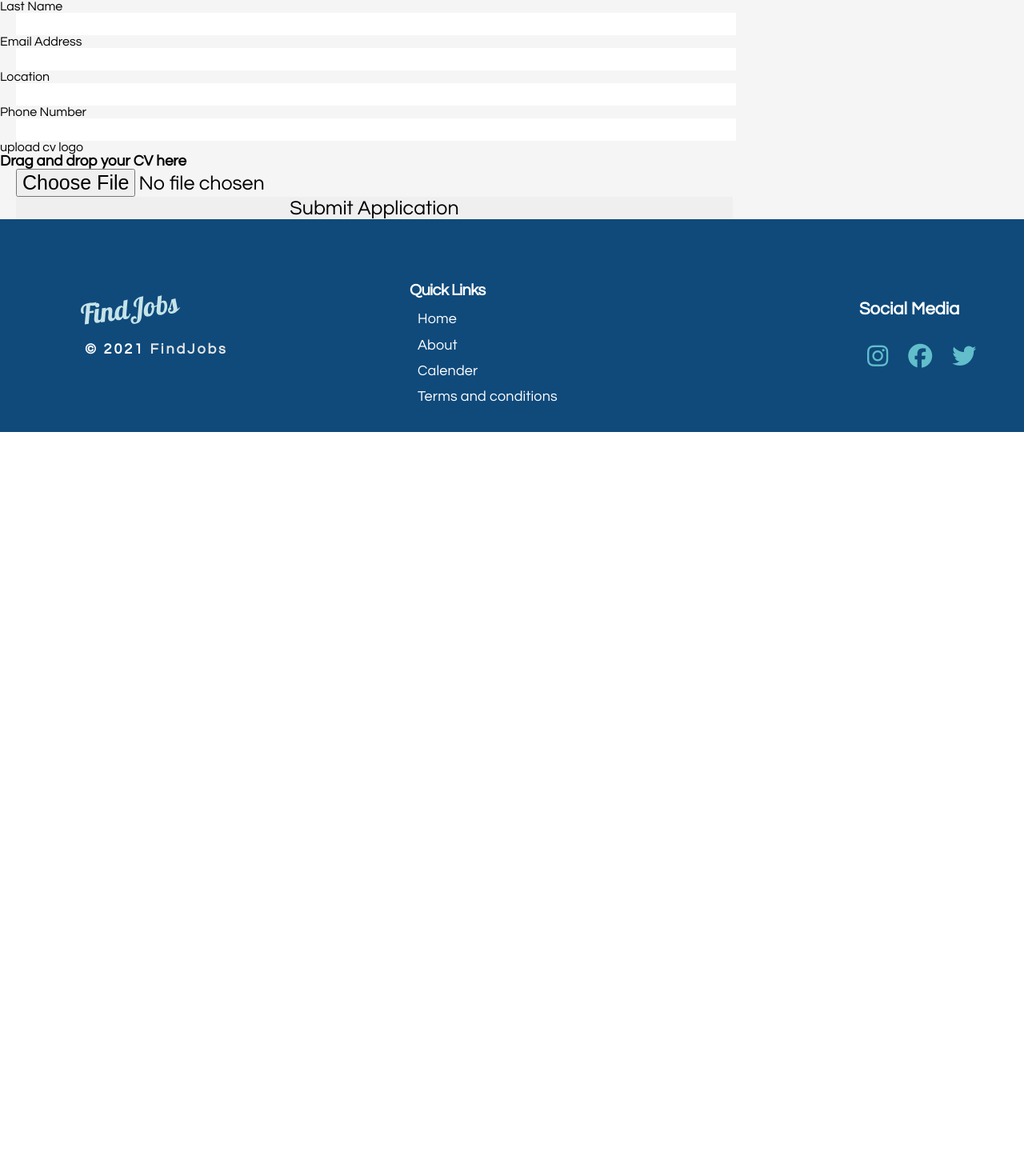
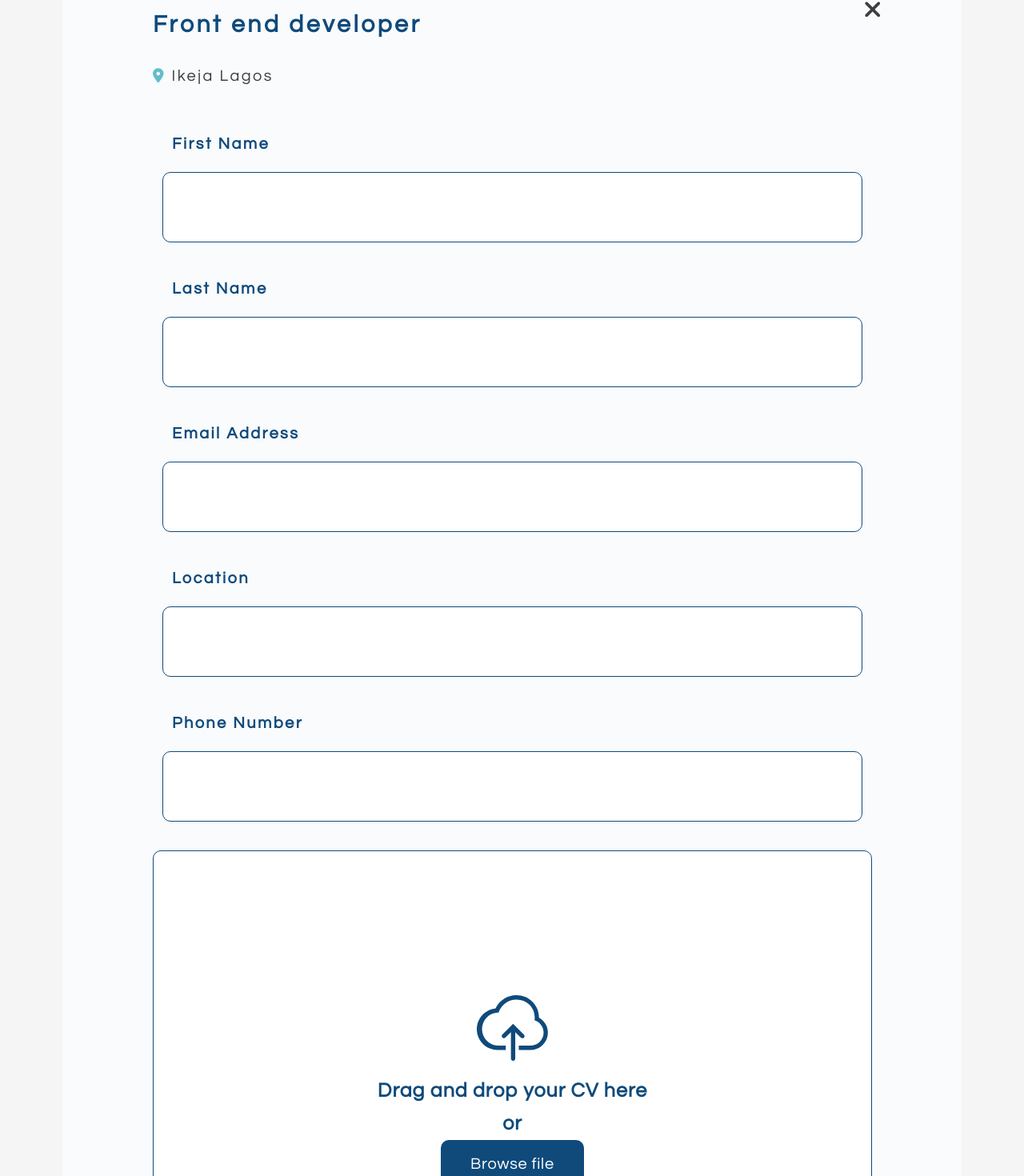
Before and after one commit to phantware/Tedbree-Assessmen, a React (Create React App) app: page / in a window 1280 px wide. Shown: the part 436-1906 px from the top of the page at 80% size. Before the commit the page ends 976 px from the top, so only its background shows below. Built offline with nearby package versions, Linux system fonts and the light colour scheme.

Commit message:
apply form created

```diff
--- a/src/components/jobs/job-application/JobApplication.jsx
+++ b/src/components/jobs/job-application/JobApplication.jsx
@@ -1,39 +1,65 @@
 import React from 'react'
+import './jobapplication.css'
 
 const JobApplication = () => {
   return (
     <div className='main'>
-      <h1 className='desc'>Front end developer</h1>
+      <div className='close-btn'>
+        <i class='fa fa-times close-icon' aria-hidden='true' />
+      </div>
+      <h1 className='job-desc'>Front end developer</h1>
       <div className='locations'>
-        <span className='cv-icon'>icon</span>
-        <span className='location'>icon</span>
+        <span className='cv-icon'>
+          <i className='fas fa-map-marker-alt icon2' />
+        </span>
+        <span className='location'>Ikeja Lagos</span>
       </div>
       <form className='job-form'>
         <div className='form-input'>
           <p>First Name</p>
-          <input type='text' />
+          <input type='text' className='form-inputs' />
         </div>
         <div className='form-input'>
           <p>Last Name</p>
-          <input type='text' />
+          <input type='text' className='form-inputs' />
         </div>
         <div className='form-input'>
           <p>Email Address</p>
-          <input type='email' />
+          <input type='email' className='form-inputs' />
         </div>
         <div className='form-input'>
           <p>Location</p>
-          <input type='text' />
+          <input type='text' className='form-inputs' />
         </div>
         <div className='form-input'>
           <p>Phone Number</p>
-          <input type='text' />
+          <input type='text' className='form-inputs' />
         </div>
         <div className='upload-cv'>
-          <div className='upload-cv-logo'>upload cv logo</div>
+          <div className='logo-img'>
+            <img
+              src='/assets/images/Vector2.svg'
+              alt='cv-logo'
+              className='upload-cv-logo2'
+            />
+            <img
+              src='/assets/images/Vector1.svg'
+              alt='cv-logo'
+              className='upload-cv-logo1'
+            />
+          </div>
           <h3 className='drag-drop'>Drag and drop your CV here</h3>
+          <h3 className='or'>or</h3>
           <div className='browse'>
-            <input type='file' name='cv' id='cv' className='file' />
+            <label htmlFor='fileInput'>
+              <div className='browseFile'>Browse file</div>
+            </label>
+            <input
+              type='file'
+              name='cv'
+              id='fileInput'
+              style={{ display: 'none' }}
+            />
           </div>
         </div>
         <input
--- a/src/components/jobs/job-application/jobapplication.css
+++ b/src/components/jobs/job-application/jobapplication.css
@@ -0,0 +1,134 @@
+.main {
+  width: 80%;
+  margin: auto;
+  background: #f9fbfd;
+  border-radius: 10px;
+  padding: 50px;
+}
+.close-btn {
+  float: right;
+  padding-top: 40px;
+  padding-right: 50px;
+}
+.close-icon {
+  font-size: 30px;
+  color: #3e3e40;
+}
+.job-desc {
+  font-size: 30px;
+  font-weight: bold;
+  line-height: 28px;
+  letter-spacing: 0.12em;
+  color: #0f4a7b;
+  margin-top: 60px;
+  margin-left: 63px;
+  padding-bottom: 20px;
+}
+.locations {
+  padding: 20px 0px 40px 0px;
+}
+.location {
+  font-size: 20px;
+  line-height: 21px;
+  letter-spacing: 0.12em;
+  color: #3e3e40;
+}
+.cv-icon {
+  font-size: 18px;
+  color: #62becb;
+  margin: 10px 10px 10px 63px;
+}
+
+.job-form {
+  margin: 0px 62px 62px 63px;
+}
+.form-input {
+  padding: 12px;
+}
+p {
+  font-size: 20px;
+  font-weight: bold;
+  line-height: 21px;
+  letter-spacing: 0.12em;
+  color: #0f4a7b;
+  padding: 12px;
+}
+.form-inputs {
+  width: 100%;
+  height: 50%;
+  background: #ffffff;
+  border: 0.5px solid #0f4a7b;
+  box-sizing: border-box;
+  border-radius: 10px;
+  margin: 12px 0px;
+  padding: 30px;
+}
+.upload-cv {
+  width: 100%;
+  height: 50%;
+  display: flex;
+  flex-direction: column;
+  align-items: center;
+  justify-content: center;
+  background: #ffffff;
+  border: 0.5px solid #0f4a7b;
+  box-sizing: border-box;
+  border-radius: 10px;
+  margin: 12px 0px;
+  padding: 150px;
+}
+.logo-img {
+  display: flex;
+  flex: 1;
+  position: relative;
+  padding: 30px 0;
+}
+.upload-cv-logo1 {
+  position: absolute;
+  left: 35%;
+  top: 55px;
+  padding-top: 10px;
+}
+.drag-drop {
+  flex: 1;
+  font-size: 25px;
+  padding: 10px;
+  line-height: 21px;
+  text-align: center;
+  letter-spacing: 0.04em;
+  color: #0f4a7b;
+}
+.or {
+  font-size: 25px;
+  line-height: 21px;
+  padding: 10px;
+  text-align: center;
+  letter-spacing: 0.04em;
+  color: #0f4a7b;
+}
+.browse {
+  flex: 1;
+  width: 30%;
+}
+.browseFile {
+  font-size: 20px;
+  line-height: 21px;
+  text-align: center;
+  letter-spacing: 0.04em;
+  color: #ffffff;
+  padding: 20px 30px;
+  background: #0f4a7b;
+  border-radius: 10px;
+}
+.btn-submit {
+  width: 100%;
+  height: 50%;
+  font-size: 25px;
+  line-height: 21px;
+  text-align: center;
+  letter-spacing: 0.04em;
+  background: #0f4a7b;
+  color: #ffffff;
+  margin: 12px 0px;
+  padding: 40px;
+}
```
Also changed, not shown: public/assets/images/Vector1.svg (added), public/assets/images/Vector2.svg (added).
